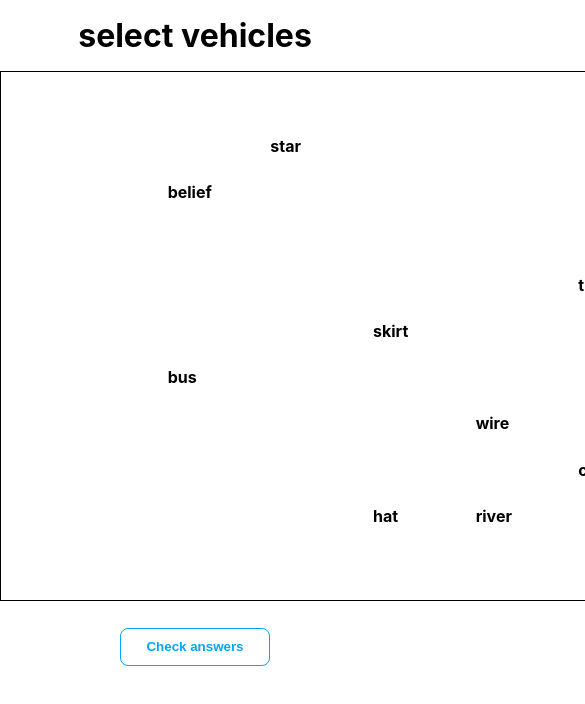
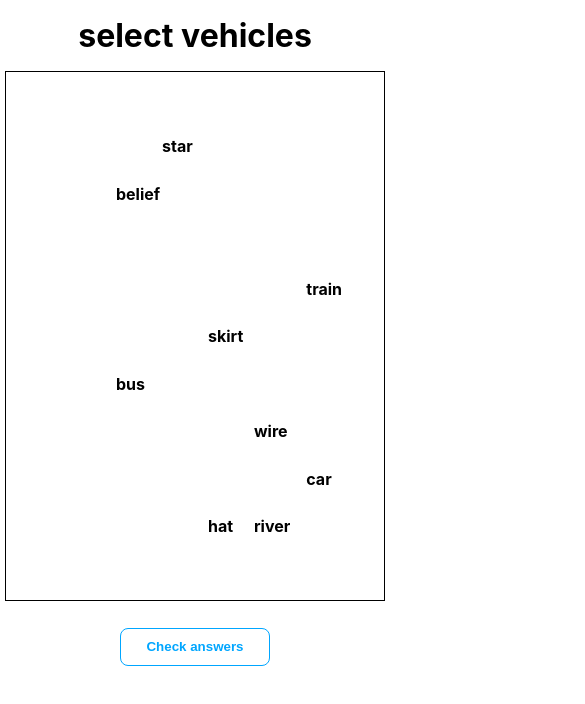
Before and after one commit to macmro7/wordcloud-game, a React (Create React App) app: page / in a window 390 px wide. Both pictures are taken after typing "Sample" into the empty fields and a click on the button "play". Shown: the top 704 px of the page, 585 px wide, since content can reach past the window. Built offline with nearby package versions, Linux system fonts and the light colour scheme.

Commit message:
add media query

```diff
--- a/src/App.css
+++ b/src/App.css
@@ -15,7 +15,6 @@
   display: flex;
   flex-direction: column;
   margin-top: 3em;
-  /* justify-content: center; */
   align-items: center;
   gap: 2em;
 }
@@ -23,8 +22,6 @@
 .login input {
   padding: 1em;
   width: 20em;
-  /* margin-left
-  display: block; */
 }
 
 .message {
@@ -32,16 +29,19 @@
 }
 
 .words {
+  display: grid;
+
+  padding: 4em;
   margin-left: auto;
   margin-right: auto;
-  border: 1px solid;
-  padding: 4em;
+
   width: 600px;
   height: 400px;
-  display: grid;
   grid-template-columns: repeat(6, 1fr);
   grid-template-rows: repeat(9, 1fr);
+
   gap: 1em;
+  border: 1px solid;
 }
 
 .words li {
@@ -138,3 +138,12 @@
 ::selection {
   background: none;
 }
+
+@media (max-width: 600px) {
+  .words {
+    width: 250px;
+    height: 400px;
+    grid-template-columns: repeat(4, 30px);
+    grid-template-rows: repeat(8, 1fr);
+  }
+}
```
